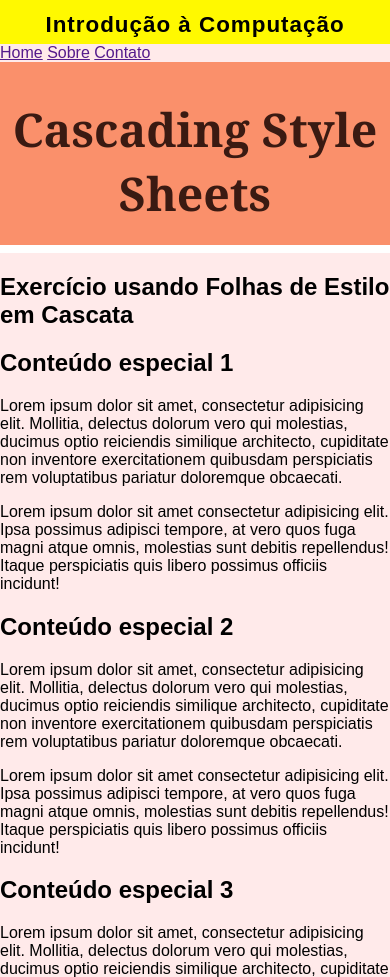
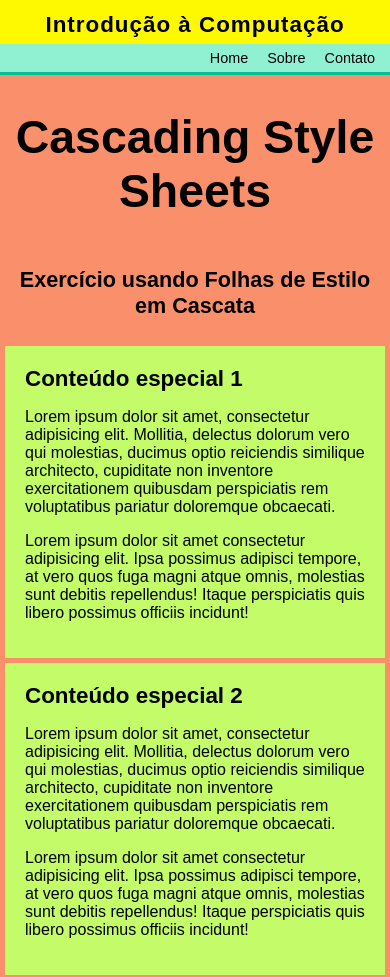
Before and after one commit to GabrielParmera/HTML, a plain HTML site: page 03_exercicios_css/04_grid.html in a window 390 px wide. Shown: the top 977 px of the page. Drawn offline with Linux system fonts and the light colour scheme.

Commit message:
Mudanças estruturais no CSS para melhorar a responsividade e o layout da página.

```diff
--- a/03_exercicios_css/style4.css
+++ b/03_exercicios_css/style4.css
@@ -1,80 +1,122 @@
 body {
-    background: #ffeaea;
+    background: #fff;
     font-family: Arial, Helvetica, sans-serif;
     margin: 0;
     padding: 0;
 }
+
+nav {
+    background: #90f0d2;
+    text-align: right;
+    padding: 6px 15px 6px 0;
+    font-weight: normal;
+    font-size: 0.9em;
+    letter-spacing: 0;
+    border-bottom: 3px solid #00c196;
+}
+
+nav a {
+    color: #000;
+    text-decoration: none;
+    margin-left: 15px;
+}
+
 header {
     background: #fff900;
+    color: #000;
     text-align: center;
     padding: 12px 0 6px 0;
     font-weight: bold;
     font-size: 1.4em;
     letter-spacing: 1px;
+    margin: 0;
 }
-h1 {
+
+
+main h1 {
     background: #fa906b;
-    color: #3a1a12;
+    color: #000;
     text-align: center;
     margin: 0;
     font-size: 2.9em;
     padding: 35px 0 20px 0;
-    font-family: Georgia, serif;
+    font-family: Arial, sans-serif;
     font-weight: bold;
-    border-bottom: 8px solid #fff;
+    border-bottom: none;
+    grid-column: 1 / -1;
 }
-.subtitulo, section {
+
+main h2 {
     background: #fa906b;
-    color: #2a120c;
+    color: #000;
     text-align: center;
     font-size: 1.35em;
     font-weight: bold;
     margin: 0;
     padding: 24px 0 22px 0;
-    border-bottom: 2px solid #fff;
-    border-top: 2px solid #fff;
+    border-bottom: none;
+    border-top: none;
+    grid-column: 1 / -1;
 }
+
+
+
+
+main {
+    display: grid;
+    grid-template-columns: repeat(3, 1fr);
+    gap: 5px;
+    background: #fa906b;
+    padding: 0 5px 0 5px;
+    border-bottom: none;
+    grid-column: 1 / -1;
+}
+
+main article {
+    background: #c3fc68;
+    border: none;
+    border-radius: 0;
+    padding: 20px;
+    color: #000;
+    font-size: 1em;
+    min-height: 170px;
+    box-sizing: border-box;
+    margin: 0;
+}
+
+main article h2 {
+    color: #000;
+    font-size: 1.4em;
+    margin: 0 0 10px 0;
+    padding: 0;
+    text-align: left;
+    background: #c3fc68;
+}
+
 footer {
     background: #a173e6;
     color: #fff;
     text-align: right;
-    font-size: 1.05em;
+    font-size: 0.9em;
     padding: 10px 28px 8px 0;
-    border-radius: 0 0 5px 5px;
-    margin-top: 16px;
+    border-radius: 0;
+    margin-top: 0;
 }
-.container-conteudo {
-    display: grid;
-    grid-template-columns: repeat(3, 1fr);
-    gap: 20px;
-    background: #b4fb38;
-    border-bottom: 12px solid #a173e6;
-    padding: 24px 18px 24px 18px;
-}
-.container-conteudo > div {
-    background: #c3fc68;
-    border: 3px solid #fff;
-    border-radius: 10px;
-    padding: 18px 14px 18px 18px;
-    color: #143604;
-    font-size: 1.12em;
-    min-height: 170px;
-    box-sizing: border-box;
-}
-.container-conteudo > div strong {
-    display: block;
-    margin-bottom: 14px;
-    font-size: 1.18em;
-    color: #222;
-    font-family: Arial Black, Arial, sans-serif;
-}
+
 @media (max-width: 900px) {
-    .container-conteudo {
+    main {
         grid-template-columns: 1fr 1fr;
+    }
+    main h1, main h2 {
+        grid-column: 1 / -1;
     }
 }
 @media (max-width: 600px) {
-    .container-conteudo {
+    main {
         grid-template-columns: 1fr;
     }
+
+    main h1, main h2, main article {
+        grid-column: 1 / -1;
+    }
 }
```
